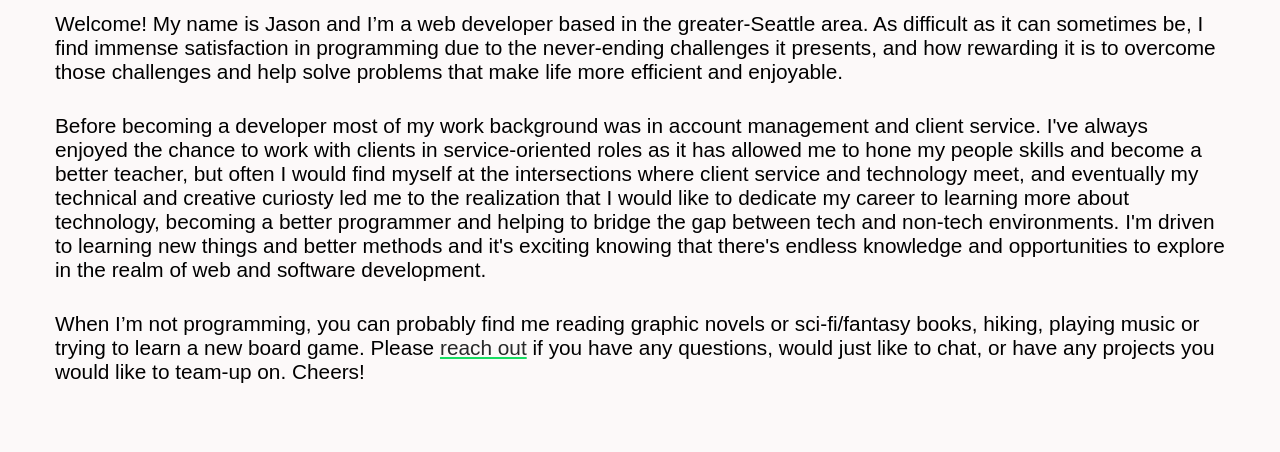
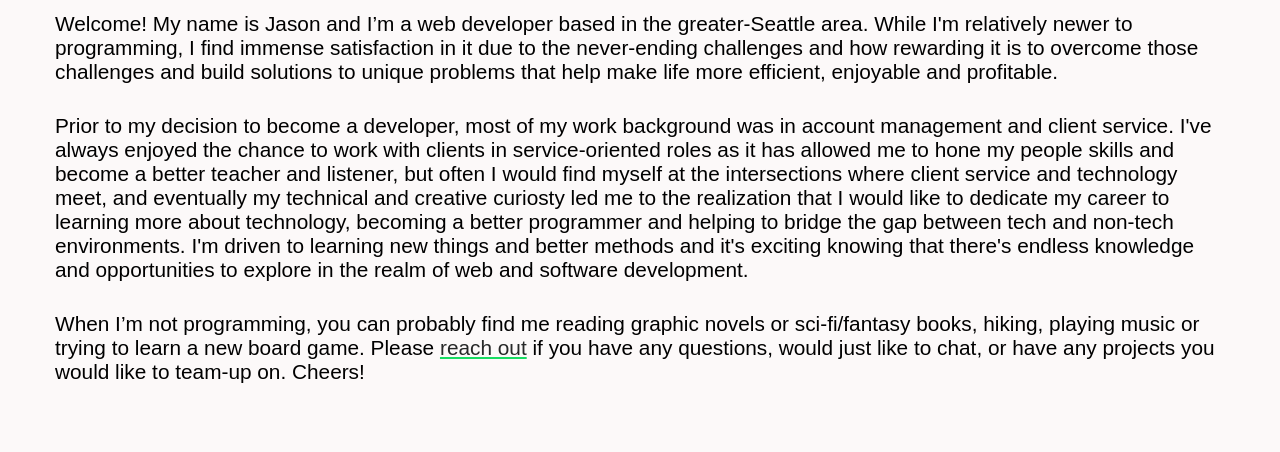
Before and after one commit to RoundEm/portfolio, a plain HTML site: page index.html in a window 1280 px wide. Shown: the part 194-646 px from the top of the page. Drawn offline with Linux system fonts and the light colour scheme; a web font is replaced by a local one.

Commit message:
Update intro

```diff
--- a/index.html
+++ b/index.html
@@ -21,9 +21,9 @@
         <main role="main">
             <section id="about">
                 <h2>About</h2>
-                <p>Welcome! My name is Jason and I’m a web developer based in the greater-Seattle area. As difficult as it can sometimes be, I find immense satisfaction in programming due to the never-ending challenges it presents, and how rewarding it is to overcome those challenges and help solve problems that make life more efficient and enjoyable.</p>
+                <p>Welcome! My name is Jason and I’m a web developer based in the greater-Seattle area. While I'm relatively newer to programming, I find immense satisfaction in it due to the never-ending challenges and how rewarding it is to overcome those challenges and build solutions to unique problems that help make life more efficient, enjoyable and profitable.</p>
 
-                <p>Before becoming a developer most of my work background was in account management and client service. I've always enjoyed the chance to work with clients in service-oriented roles as it has allowed me to hone my people skills and become a better teacher, but often I would find myself at the intersections where client service and technology meet, and eventually my technical and creative curiosty led me to the realization that I would like to dedicate my career to learning more about technology, becoming a better programmer and helping to bridge the gap between tech and non-tech environments. I'm driven to learning new things and better methods and it's exciting knowing that there's endless knowledge and opportunities to explore in the realm of web and software development.</p>
+                <p>Prior to my decision to become a developer, most of my work background was in account management and client service. I've always enjoyed the chance to work with clients in service-oriented roles as it has allowed me to hone my people skills and become a better teacher and listener, but often I would find myself at the intersections where client service and technology meet, and eventually my technical and creative curiosty led me to the realization that I would like to dedicate my career to learning more about technology, becoming a better programmer and helping to bridge the gap between tech and non-tech environments. I'm driven to learning new things and better methods and it's exciting knowing that there's endless knowledge and opportunities to explore in the realm of web and software development.</p>
 
                 <p>When I’m not programming, you can probably find me reading graphic novels or sci-fi/fantasy books, hiking, playing music or trying to learn a new board game. Please <a href="#contact">reach out</a> if you have any questions, would just like to chat, or have any projects you would like to team-up on. Cheers!</p>
             </section>
```
